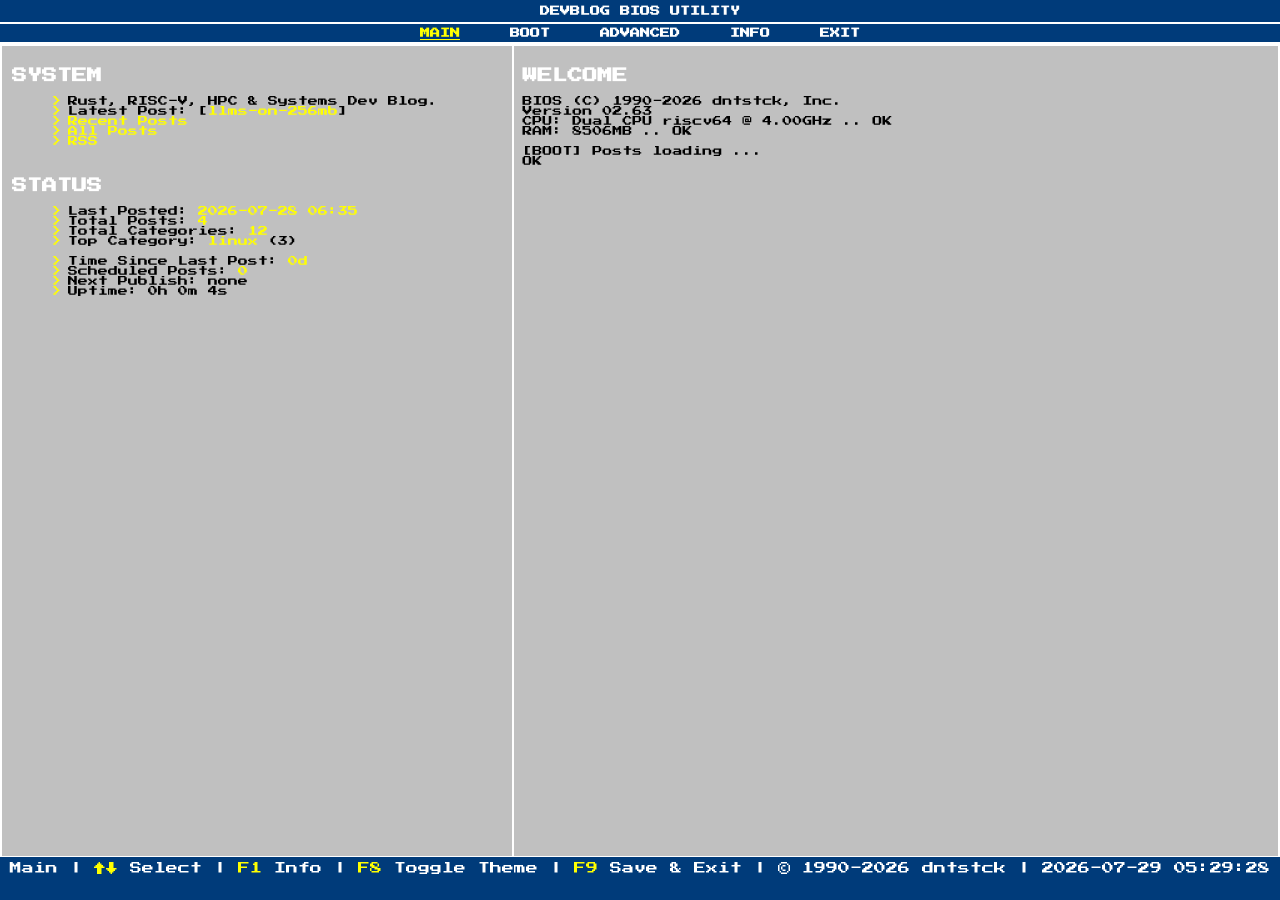
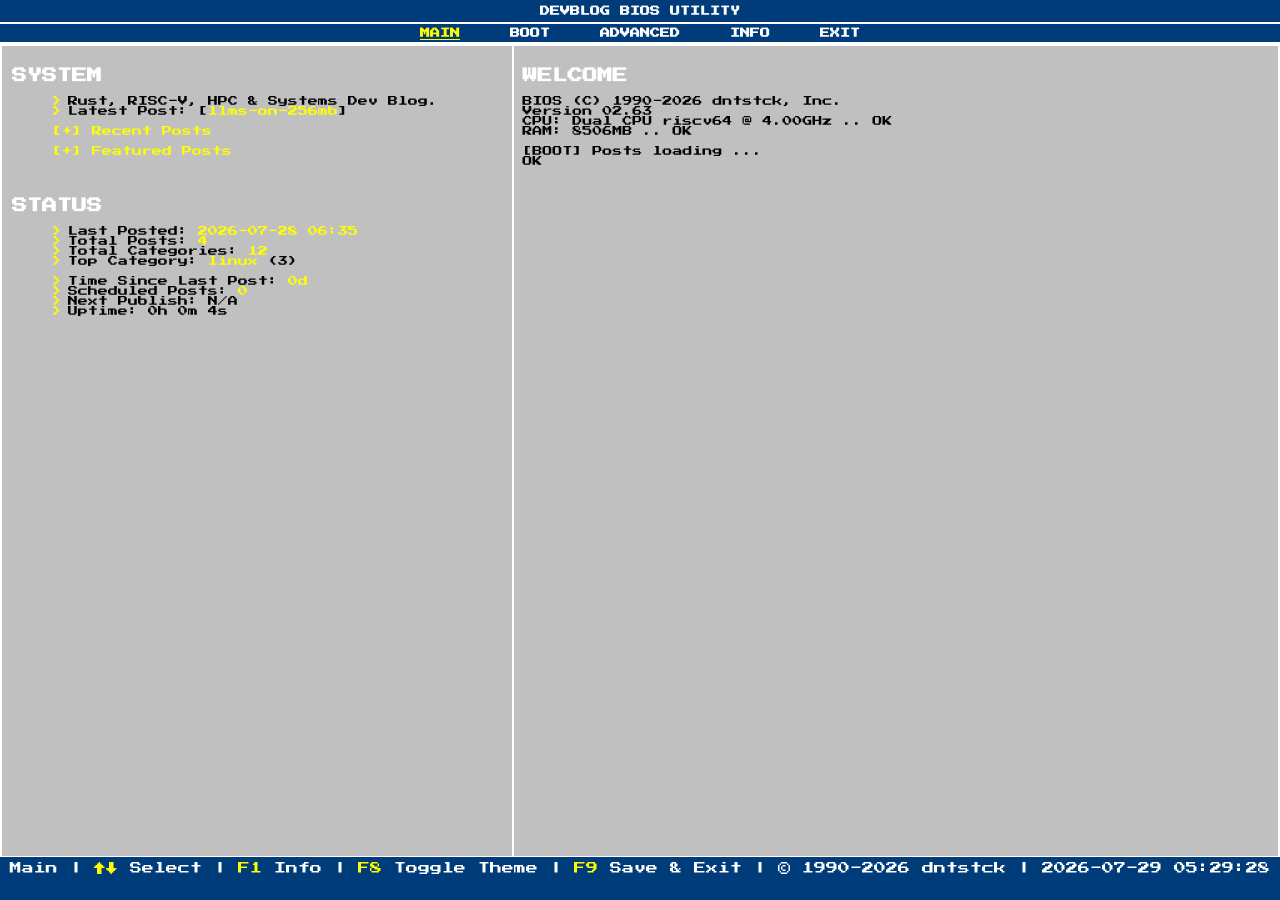
Before and after one commit to dntstck/blog, a Jekyll site: the page built from index.md, in a window 1280 px wide. Built offline with Jekyll 4.4.1, drawn with Linux system fonts in a browser that asks for light colours.

Commit message:
add recent (5posts) and featured posts to main page

```diff
--- a/_includes/leftpane.html
+++ b/_includes/leftpane.html
@@ -4,10 +4,30 @@
   <h2>SYSTEM</h2>
   <ul>
     <li>Rust, RISC-V, HPC & Systems Dev Blog.</li>
-    <li>Latest Post: [<a href="#" onclick="loadPane('{{ site.baseurl }}{{ site.posts[0].url }}')">{{ site.posts[0].title }}</a>]</li>
-    <li><a href="{{ site.baseurl }}/boot.html">Recent Posts</a></li>
-    <li><a href="{{ site.baseurl }}/advanced.html">All Posts</a></li>
-    <li><a href="{{ site.baseurl }}/rss.xml" target="_blank" rel="noopener noreferrer">RSS</a></li>
+    <li>Latest Post: [<a href="#" onclick="loadPane('{{ site.baseurl }}{{ site.posts[0].url }}')">{{ site.posts[0].title }}</a>]</li><br>
+    <div class="bios-toggle" onclick="toggle('recent')" style=""><span class="icon">[+]</span> Recent Posts</div>
+    <div id="recent" class="bios-dropdown" style="display:none; border:none; background:none; font-family: 'Press Start 2P'; font-size: inherit; margin-top: 0px;">
+        <ul>
+          {% for post in site.posts limit:5 %}
+      <li>
+      <a href="#" onclick="loadPane('{{ site.baseurl }}{{ post.url }}')">
+	{{ post.date | date: "%Y-%m-%d" }} — {{ post.title }}
+      </a>
+    </li>
+  {% endfor %}</ul>
+     </div><br>
+    <div class="bios-toggle" onclick="toggle('featured')" style=""><span class="icon">[+]</span> Featured Posts</div>
+    <div id="featured" class="bios-dropdown" style="display:none; border:none; background:none; font-family: 'Press Start 2P'; font-size: inherit; margin-top: 0px;">
+        <ul>
+              {% assign featured_posts = site.posts | where: "featured", true %}
+      {% for post in featured_posts %}
+        <li>
+          <a href="#" onclick="loadPane('{{ site.baseurl }}{{ post.url }}')">
+            {{ post.date | date: "%Y-%m-%d" }} — {{ post.title }}
+          </a>
+        </li>
+      {% endfor %}</ul>
+     </div><br>
   </ul>
   <br>
   <h2>STATUS</h2>
@@ -65,7 +85,7 @@
   {% assign next = sorted.first %}
   <li>Next Publish:<span style="color:#ffff00 !important;"> {{ next.publishDate | date: "%Y-%m-%d %H:%M"}}</span></li>
 {% else %}
-  <li>Next Publish: none</li>
+  <li>Next Publish: N/A</li>
 {% endif %}
 
 
```
Also changed, not shown: _posts/2026-07-28-llms-on-256mb.md (+1 -0 lines).
